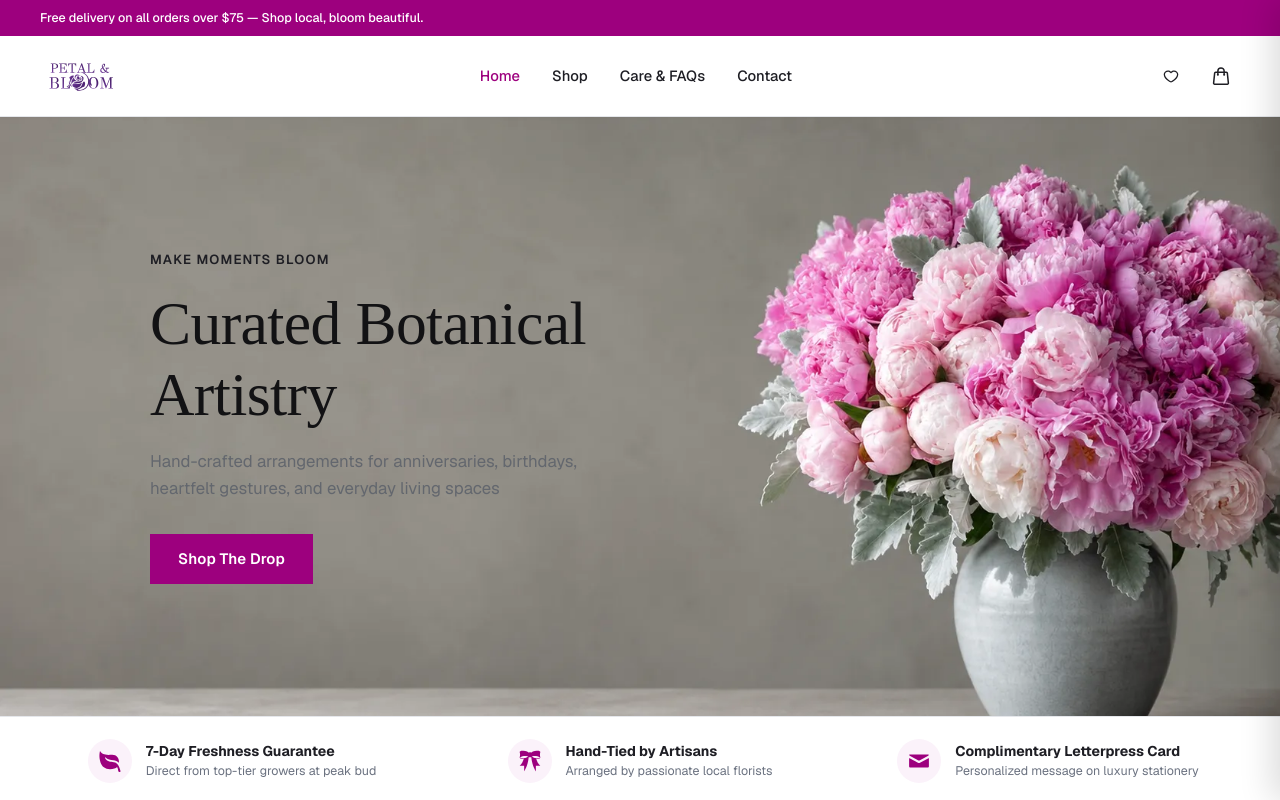
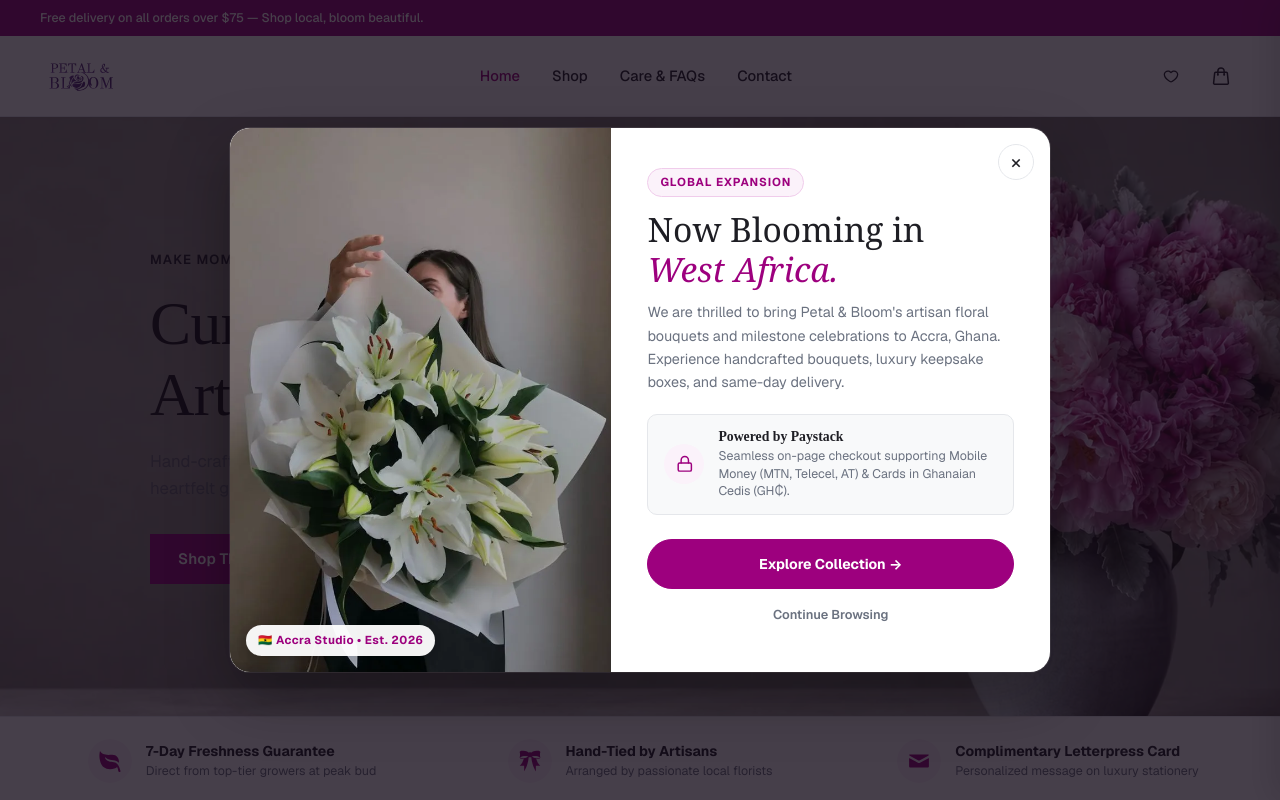
Before and after one commit to LiamJnr/petal-n-bloom, a plain HTML site: page index.html in a window 1280 px wide. Shown: the top 800 px of the page. Drawn offline with nearby package versions, Linux system fonts and the light colour scheme; a web font is replaced by a local one.

Commit message:
added expansion overlay

```diff
--- /dev/null
+++ b/css/components/announcement-modal.css
@@ -0,0 +1,257 @@
+/* ==========================================================================
+   WEST AFRICA EXPANSION & PAYSTACK PARTNERSHIP ANNOUNCEMENT MODAL
+   ========================================================================== */
+
+.announcement-modal-backdrop {
+  position: fixed;
+  inset: 0;
+  z-index: 9999;
+  background-color: rgba(18, 10, 24, 0.78); /* Deep dark overlay without blur */
+  display: flex;
+  align-items: center;
+  justify-content: center;
+  padding: 20px;
+  opacity: 0;
+  visibility: hidden;
+  transition: opacity 0.35s ease, visibility 0.35s ease;
+}
+
+.announcement-modal-backdrop.is-open {
+  opacity: 1;
+  visibility: visible;
+}
+
+.announcement-modal-dialog {
+  background-color: #ffffff;
+  border-radius: var(--radius-xl, 24px);
+  max-width: 820px;
+  width: 100%;
+  max-height: 90vh;
+  overflow-y: auto;
+  box-shadow: 0 24px 60px rgba(0, 0, 0, 0.35), 0 0 0 1px rgba(255, 255, 255, 0.1);
+  display: grid;
+  grid-template-columns: 1fr 1.15fr;
+  position: relative;
+  transform: translateY(24px) scale(0.97);
+  transition: transform 0.4s cubic-bezier(0.16, 1, 0.3, 1);
+}
+
+.announcement-modal-backdrop.is-open .announcement-modal-dialog {
+  transform: translateY(0) scale(1);
+}
+
+/* Close Button */
+.announcement-modal-close {
+  position: absolute;
+  top: 16px;
+  right: 16px;
+  width: 36px;
+  height: 36px;
+  border-radius: var(--radius-full, 9999px);
+  background: rgba(255, 255, 255, 0.9);
+  border: 1px solid var(--border, #e5e7eb);
+  color: var(--ink, #1e1e24);
+  font-size: 1.25rem;
+  line-height: 1;
+  display: flex;
+  align-items: center;
+  justify-content: center;
+  cursor: pointer;
+  z-index: 10;
+  transition: all var(--transition-fast, 0.2s ease);
+}
+
+.announcement-modal-close:hover {
+  background: var(--primary, #5e1173);
+  color: #ffffff;
+  border-color: var(--primary, #5e1173);
+  transform: rotate(90deg);
+}
+
+/* Image Visual Side */
+.announcement-modal-media {
+  position: relative;
+  background-color: var(--bg-subtle, #f8f6f9);
+  overflow: hidden;
+  min-height: 320px;
+}
+
+.announcement-modal-media img {
+  width: 100%;
+  height: 100%;
+  object-fit: cover;
+  display: block;
+}
+
+.announcement-modal-media-badge {
+  position: absolute;
+  bottom: 16px;
+  left: 16px;
+  background: rgba(255, 255, 255, 0.95);
+  color: var(--primary, #5e1173);
+  font-size: 0.72rem;
+  font-weight: 700;
+  padding: 6px 12px;
+  border-radius: var(--radius-full, 9999px);
+  letter-spacing: 0.04em;
+  display: inline-flex;
+  align-items: center;
+  gap: 6px;
+  box-shadow: 0 4px 12px rgba(0, 0, 0, 0.12);
+}
+
+/* Content Side */
+.announcement-modal-body {
+  padding: 40px 36px;
+  display: flex;
+  flex-direction: column;
+  justify-content: center;
+}
+
+.announcement-modal-eyebrow {
+  color: var(--primary, #5e1173);
+  background-color: var(--primary-light, #f6ebf9);
+  padding: 4px 12px;
+  border-radius: var(--radius-full, 9999px);
+  font-size: 0.72rem;
+  font-weight: 700;
+  letter-spacing: 0.08em;
+  text-transform: uppercase;
+  display: inline-block;
+  align-self: flex-start;
+  margin-bottom: 12px;
+  border: 1px solid var(--primary-border, #ebd5f2);
+}
+
+.announcement-modal-title {
+  font-family: var(--font-serif, "Hedvig Letters Serif", Georgia, serif);
+  font-size: clamp(1.6rem, 2.8vw, 2.1rem);
+  font-weight: 400;
+  color: var(--ink, #1e1e24);
+  line-height: 1.2;
+  margin-bottom: 12px;
+}
+
+.announcement-modal-title em {
+  font-style: italic;
+  color: var(--primary, #5e1173);
+}
+
+.announcement-modal-desc {
+  font-size: 0.9rem;
+  line-height: 1.6;
+  color: var(--muted, #6b7280);
+  margin-bottom: 20px;
+}
+
+/* Paystack Partnership Callout Card */
+.announcement-paystack-card {
+  background-color: var(--bg-subtle, #f9f8fa);
+  border: 1px solid var(--border, #e5e7eb);
+  border-radius: var(--radius-md, 12px);
+  padding: 14px 16px;
+  margin-bottom: 24px;
+  display: flex;
+  align-items: center;
+  gap: 14px;
+}
+
+.announcement-paystack-icon {
+  width: 40px;
+  height: 40px;
+  border-radius: var(--radius-full, 9999px);
+  background: var(--primary-light, #f6ebf9);
+  color: var(--primary, #5e1173);
+  display: flex;
+  align-items: center;
+  justify-content: center;
+  font-size: 1.1rem;
+  flex-shrink: 0;
+}
+
+.announcement-paystack-text h5 {
+  font-size: 0.86rem;
+  font-weight: 700;
+  color: var(--ink, #1e1e24);
+  margin-bottom: 2px;
+}
+
+.announcement-paystack-text p {
+  font-size: 0.78rem;
+  color: var(--muted, #6b7280);
+  line-height: 1.4;
+  margin: 0;
+}
+
+/* Action Controls */
+.announcement-modal-actions {
+  display: flex;
+  flex-direction: column;
+  gap: 10px;
+}
+
+.btn-announcement-shop {
+  width: 100%;
+  padding: 13px 20px;
+  background-color: var(--primary, #5e1173);
+  color: #ffffff;
+  border: 1px solid var(--primary, #5e1173);
+  border-radius: var(--radius-full, 9999px);
+  font-size: 0.88rem;
+  font-weight: 700;
+  text-align: center;
+  cursor: pointer;
+  transition: all var(--transition-fast, 0.2s ease);
+}
+
+.btn-announcement-shop:hover {
+  background-color: #470c57;
+  border-color: #470c57;
+  transform: translateY(-1px);
+  box-shadow: 0 6px 16px rgba(94, 17, 115, 0.25);
+}
+
+.btn-announcement-dismiss {
+  background: transparent;
+  border: none;
+  color: var(--muted, #6b7280);
+  font-size: 0.8rem;
+  font-weight: 600;
+  cursor: pointer;
+  padding: 6px;
+  text-align: center;
+  transition: color var(--transition-fast, 0.2s ease);
+}
+
+.btn-announcement-dismiss:hover {
+  color: var(--ink, #1e1e24);
+  text-decoration: underline;
+}
+
+/* Mobile Responsive */
+@media (max-width: 768px) {
+  .announcement-modal-dialog {
+    grid-template-columns: 1fr;
+    max-height: none;      /* no height cap — let content breathe */
+    overflow-y: visible;   /* no internal scroll */
+  }
+
+  .announcement-modal-media {
+    height: 200px;
+    min-height: auto;
+  }
+
+  /* Hide the Paystack callout card on mobile so everything fits in one glance */
+  .announcement-paystack-card {
+    display: none;
+  }
+
+  .announcement-modal-body {
+    padding: 32px 22px 30px;
+    justify-content: flex-start;
+  }
+
+  .announcement-modal-title {
+    font-size: 1.45rem;
+  }
+}
--- a/css/main.css
+++ b/css/main.css
@@ -21,5 +21,6 @@
 @import url("components/order-confirmation.css");
 @import url("components/about.css");
 @import url("components/toast.css");
+@import url("components/announcement-modal.css");
 @import url("components/info-pages.css");
 @import url("components/footer.css");
--- a/index.html
+++ b/index.html
@@ -491,6 +491,55 @@
   <!-- Toast Notifications Container -->
   <div id="toast-container" class="toast-container" aria-live="polite"></div>
 
+  <!-- West Africa Expansion & Paystack Partnership Announcement Modal -->
+  <div id="announcement-modal" class="announcement-modal-backdrop" aria-hidden="true" role="dialog" aria-modal="true" aria-labelledby="announcement-modal-heading">
+    <div class="announcement-modal-dialog">
+      <!-- Close Button -->
+      <button type="button" class="announcement-modal-close" id="announcement-modal-close" aria-label="Close announcement">&times;</button>
+
+      <!-- Visual Side -->
+      <div class="announcement-modal-media">
+        <img src="images/expansion-modal.webp" alt="Petal & Bloom Expansion to West Africa" loading="lazy" />
+        <div class="announcement-modal-media-badge">
+          <span>🇬🇭 Accra Studio • Est. 2026</span>
+        </div>
+      </div>
+
+      <!-- Content Side -->
+      <div class="announcement-modal-body">
+        <span class="announcement-modal-eyebrow">GLOBAL EXPANSION</span>
+        <h2 class="announcement-modal-title" id="announcement-modal-heading">Now Blooming in<br><em>West Africa.</em></h2>
+        <p class="announcement-modal-desc">
+          We are thrilled to bring Petal &amp; Bloom's artisan floral bouquets and milestone celebrations to Accra, Ghana. Experience handcrafted bouquets, luxury keepsake boxes, and same-day delivery.
+        </p>
+
+        <!-- Paystack Processor Callout -->
+        <div class="announcement-paystack-card">
+          <div class="announcement-paystack-icon" aria-hidden="true">
+            <svg xmlns="http://www.w3.org/2000/svg" width="1em" height="1em" viewBox="0 0 24 24" fill="none" stroke="currentColor" stroke-width="2" stroke-linecap="round" stroke-linejoin="round">
+              <rect width="18" height="11" x="3" y="11" rx="2" ry="2"/>
+              <path d="M7 11V7a5 5 0 0 1 10 0v4"/>
+            </svg>
+          </div>
+          <div class="announcement-paystack-text">
+            <h5>Powered by Paystack</h5>
+            <p>Seamless on-page checkout supporting Mobile Money (MTN, Telecel, AT) &amp; Cards in Ghanaian Cedis (GH₵).</p>
+          </div>
+        </div>
+
+        <!-- Action Buttons -->
+        <div class="announcement-modal-actions">
+          <button type="button" class="btn-announcement-shop" id="announcement-modal-explore">
+            Explore Collection &rarr;
+          </button>
+          <button type="button" class="btn-announcement-dismiss" id="announcement-modal-dismiss">
+            Continue Browsing
+          </button>
+        </div>
+      </div>
+    </div>
+  </div>
+
   <!-- Site Footer -->
   <footer class="site-footer">
     <div class="container footer-top">
--- a/js/app.js
+++ b/js/app.js
@@ -25,6 +25,7 @@ import { initWishlist, openWishlist } from "./modules/wishlist.js";
 import { renderCheckoutPage } from "./modules/checkout.js";
 import { renderOrderConfirmationPage } from "./modules/order-confirmation.js";
 import { renderFAQPage, renderContactPage, renderPolicyPage } from "./modules/info-pages.js";
+import { initAnnouncementModal } from "./modules/announcement-modal.js";
 import { showToast } from "./modules/toast.js";
 import { getProductBySlug } from "./data/products.js";
 import { ICONS } from "./lib/icons.js";
@@ -254,4 +255,11 @@ document.addEventListener("DOMContentLoaded", () => {
       navigateToProduct(slug);
     });
   });
+
+  // 9. West Africa Expansion & Paystack Partnership Modal (5.5s delay on first visit)
+  initAnnouncementModal({
+    onExploreShop: () => {
+      navigateToShop();
+    }
+  });
 });
--- /dev/null
+++ b/js/modules/announcement-modal.js
@@ -0,0 +1,82 @@
+/**
+ * West Africa Expansion & Paystack Partnership Announcement Modal Module
+ * Triggers after 5.5 seconds on first session visit with dark overlay.
+ */
+
+const STORAGE_KEY = "petal_bloom_expansion_seen";
+const DISPLAY_DELAY_MS = 5500; // 5.5 seconds
+
+export function initAnnouncementModal({ onExploreShop } = {}) {
+  const modal = document.getElementById("announcement-modal");
+  if (!modal) return;
+
+  const closeBtn = document.getElementById("announcement-modal-close");
+  const dismissBtn = document.getElementById("announcement-modal-dismiss");
+  const exploreBtn = document.getElementById("announcement-modal-explore");
+
+  // Check if user already saw/dismissed the announcement this session
+  try {
+    if (sessionStorage.getItem(STORAGE_KEY)) {
+      return;
+    }
+  } catch {
+    // If storage is blocked, continue gracefully
+  }
+
+  // Open after 5.5 seconds
+  const timer = setTimeout(() => {
+    openModal(modal);
+  }, DISPLAY_DELAY_MS);
+
+  // Close helper
+  const handleClose = () => {
+    closeModal(modal);
+    markSeen();
+  };
+
+  closeBtn?.addEventListener("click", handleClose);
+  dismissBtn?.addEventListener("click", handleClose);
+
+  // Backdrop click (only if clicking the backdrop directly, not dialog)
+  modal.addEventListener("click", (e) => {
+    if (e.target === modal) {
+      handleClose();
+    }
+  });
+
+  // Escape key
+  document.addEventListener("keydown", (e) => {
+    if (e.key === "Escape" && modal.classList.contains("is-open")) {
+      handleClose();
+    }
+  });
+
+  // Explore Shop CTA
+  exploreBtn?.addEventListener("click", (e) => {
+    e.preventDefault();
+    handleClose();
+    if (typeof onExploreShop === "function") {
+      onExploreShop();
+    }
+  });
+}
+
+function openModal(modal) {
+  modal.classList.add("is-open");
+  modal.setAttribute("aria-hidden", "false");
+  document.body.style.overflow = "hidden";
+}
+
+function closeModal(modal) {
+  modal.classList.remove("is-open");
+  modal.setAttribute("aria-hidden", "true");
+  document.body.style.overflow = "";
+}
+
+function markSeen() {
+  try {
+    sessionStorage.setItem(STORAGE_KEY, "true");
+  } catch {
+    // Graceful fallback
+  }
+}
```
Also changed, not shown: images/expansion-modal.webp (added).
